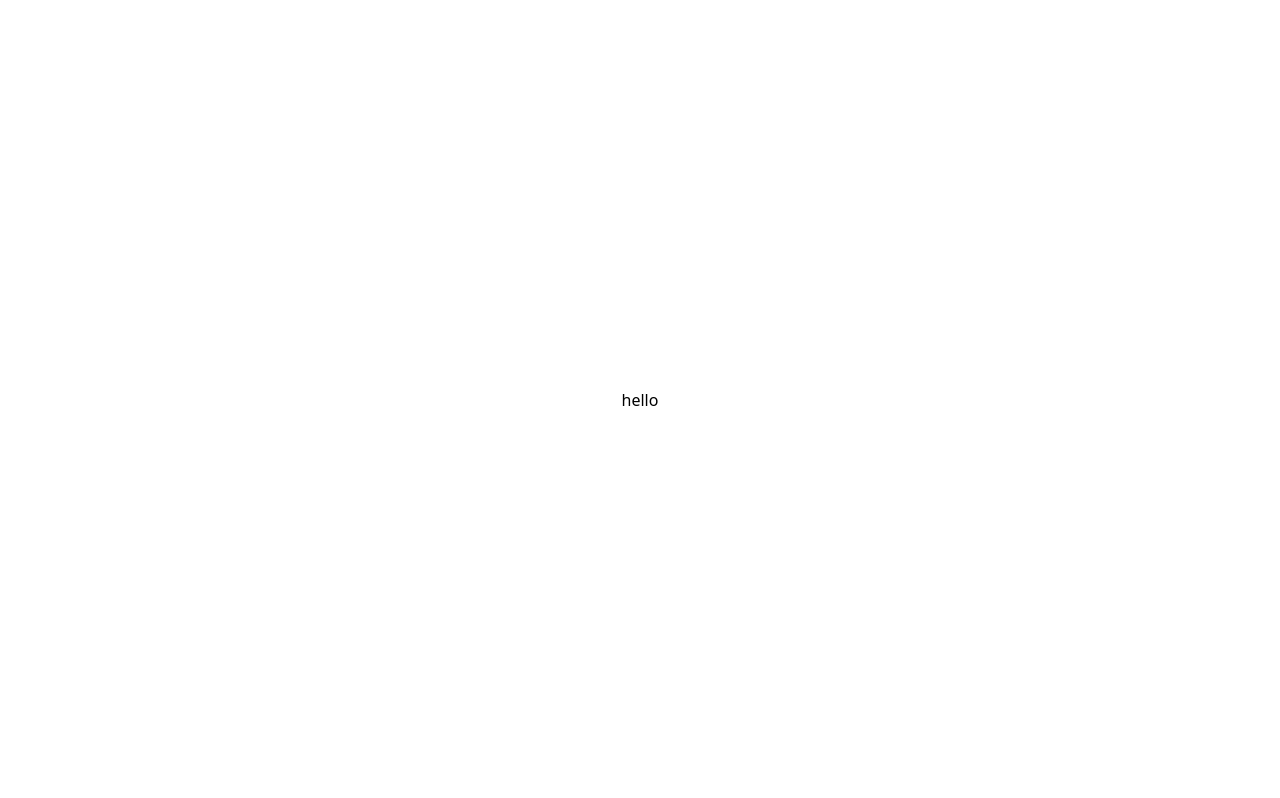
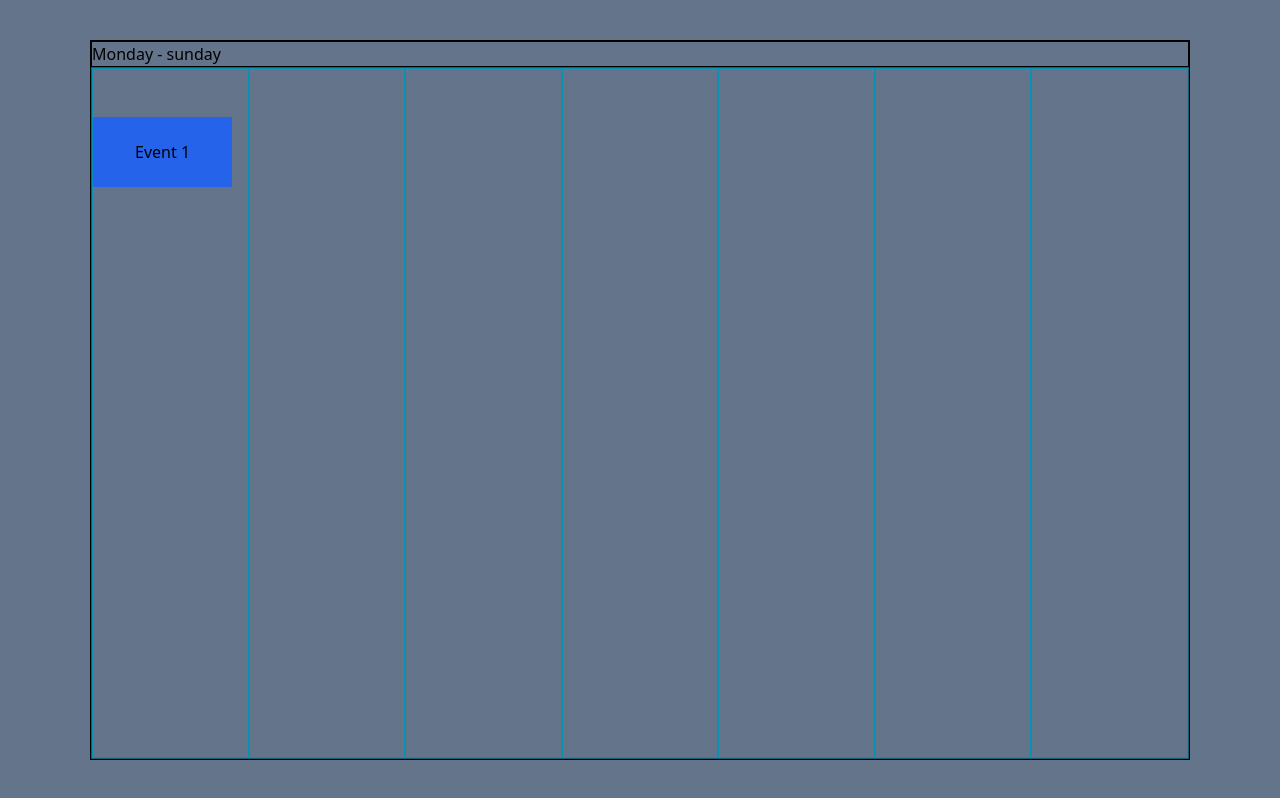
Before and after one commit to Jacobjepsen27/calendar-fun, a React (Create React App) app: page / in a window 1280 px wide. Built offline with nearby package versions, Linux system fonts and the light colour scheme.

Commit message:
Add: React RND and simple working example.

```diff
--- a/package.json
+++ b/package.json
@@ -11,6 +11,8 @@
     "@types/react": "^18.0.0",
     "@types/react-dom": "^18.0.0",
     "react": "^18.2.0",
+    "react-dnd": "^16.0.1",
+    "react-dnd-html5-backend": "^16.0.1",
     "react-dom": "^18.2.0",
     "react-scripts": "5.0.1",
     "typescript": "^4.4.2",
@@ -44,6 +46,7 @@
     "autoprefixer": "^10.4.16",
     "postcss": "^8.4.30",
     "prettier": "^3.0.3",
+    "prettier-plugin-tailwindcss": "^0.5.5",
     "tailwindcss": "^3.3.3"
   }
 }
--- a/src/App.css
+++ /dev/null
@@ -1,3 +0,0 @@
-.App {
-  text-align: center;
-}
--- a/src/App.tsx
+++ b/src/App.tsx
@@ -1,10 +1,16 @@
-import "./App.css";
+import { DndProvider } from "react-dnd";
+import BookingPage from "./components/BookingPage";
+import { HTML5Backend } from "react-dnd-html5-backend";
 
 function App() {
   return (
-    <div className="h-full flex justify-center items-center">
-      <h1>hello</h1>
-    </div>
+    <DndProvider backend={HTML5Backend}>
+      <div className="h-full bg-slate-500 p-10">
+        <div className="mx-auto flex h-full max-w-[1100px]">
+          <BookingPage />
+        </div>
+      </div>
+    </DndProvider>
   );
 }
 
--- /dev/null
+++ b/src/components/BookingPage.tsx
@@ -0,0 +1,107 @@
+import { useDrag, useDrop } from "react-dnd";
+type DropItem = { id: number };
+type DropEventHandler = (day: Date, eventId: number) => void;
+const ItemTypes = {
+  EVENT: "event",
+};
+
+type EventProps = { id: number };
+const Event = ({ id }: EventProps) => {
+  const [{ isDragging }, dragRef] = useDrag({
+    type: ItemTypes.EVENT,
+    collect: (monitor) => ({
+      isDragging: !!monitor.isDragging(),
+    }),
+    item: { id },
+  });
+
+  return (
+    <div
+      ref={dragRef}
+      style={{
+        opacity: isDragging ? 0.5 : 1,
+      }}
+      className="absolute left-0 top-12 h-[70px] w-[90%] bg-blue-600"
+    >
+      <div className="flex h-full items-center justify-center">Event {id}</div>
+    </div>
+  );
+};
+
+type ColumnProps = {
+  day: Date;
+  onDropEvent: (day: Date, itemId: number) => void;
+  children?: React.ReactNode;
+};
+const Column = ({ day, onDropEvent, children }: ColumnProps) => {
+  const [, dropRef] = useDrop({
+    accept: ItemTypes.EVENT,
+    drop: (item: DropItem) => onDropEvent(day, item.id),
+  });
+
+  return (
+    <div
+      ref={dropRef}
+      className="relative min-w-[81px] flex-1 border border-cyan-600"
+    >
+      {children}
+    </div>
+  );
+};
+
+function BookingPage() {
+  // TODO: need this components height and width to calculate what each cell should be
+
+  const handleDropEvent: DropEventHandler = (day, eventId) => {
+    console.log(`Event ${eventId} dropped on ${day}`);
+    // Update your state here
+  };
+
+  return (
+    <div className="flex h-full w-full flex-col border border-black ">
+      {/* Header */}
+      <div className="border border-black">Monday - sunday</div>
+      {/* Drag n' Drop container */}
+      <div className="flex h-full border border-cyan-800">
+        <Column day={new Date(2023, 9, 2)} onDropEvent={handleDropEvent}>
+          <Event id={1} />
+        </Column>
+        <Column
+          day={new Date(2023, 9, 3)}
+          onDropEvent={handleDropEvent}
+        ></Column>
+        <Column
+          day={new Date(2023, 9, 4)}
+          onDropEvent={handleDropEvent}
+        ></Column>
+        <Column
+          day={new Date(2023, 9, 5)}
+          onDropEvent={handleDropEvent}
+        ></Column>
+        <Column
+          day={new Date(2023, 9, 6)}
+          onDropEvent={handleDropEvent}
+        ></Column>
+        <Column
+          day={new Date(2023, 9, 7)}
+          onDropEvent={handleDropEvent}
+        ></Column>
+        <Column
+          day={new Date(2023, 9, 8)}
+          onDropEvent={handleDropEvent}
+        ></Column>
+        {/* <div className="relative min-w-[81px] flex-1 border border-cyan-600">
+          <Event id={1} />
+        </div>
+        <div className="relative min-w-[81px] flex-1 border border-cyan-600"></div>
+        <div className="relative min-w-[81px] flex-1 border border-cyan-600"></div>
+        <div className="relative min-w-[81px] flex-1 border border-cyan-600"></div>
+        <div className="relative min-w-[81px] flex-1 border border-cyan-600"></div>
+        <div className="relative min-w-[81px] flex-1 border border-cyan-600"></div>
+        <div className="relative min-w-[81px] flex-1 border border-cyan-600"></div> */}
+      </div>
+    </div>
+  );
+}
+
+export default BookingPage;
```
Also changed, not shown: 2 other files (tests, documents, lock files or other folders).
